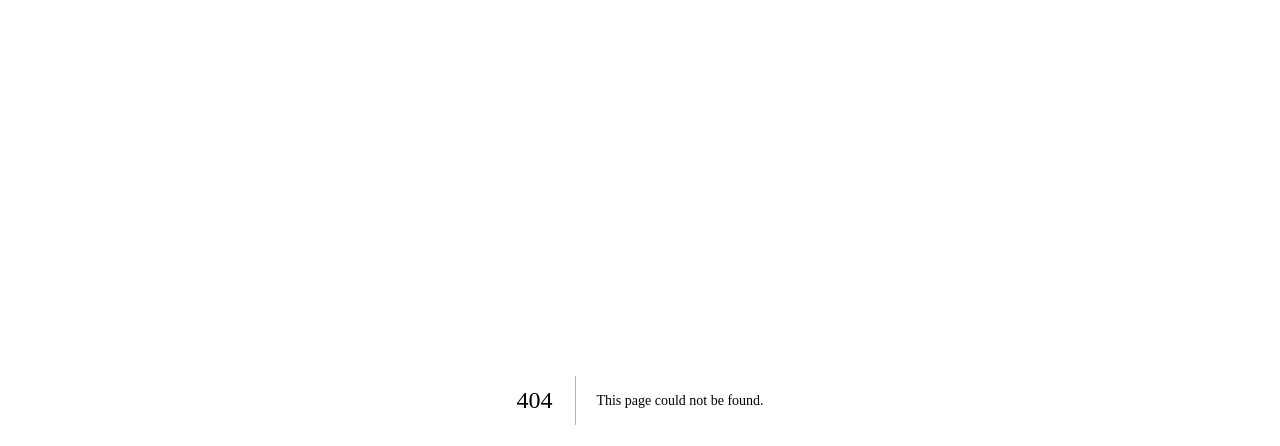
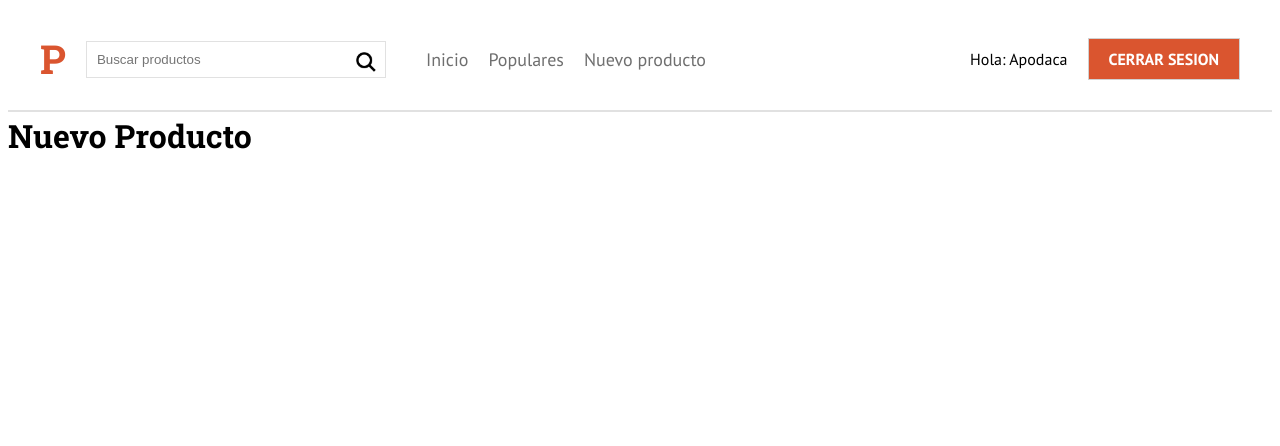
Before and after one commit to eduardo99ja/Product-Hunter-cln, a Next.js app: page /nuevo-producto in a window 1280 px wide. Before the commit this address had no page. Shown: the top 446 px of the page. Built offline with nearby package versions, Linux system fonts and the light colour scheme.

Commit message:
creando paginas de la navegacion y corrigiendo botones para routing

```diff
--- a/components/layout/Header.jsx
+++ b/components/layout/Header.jsx
@@ -24,11 +24,15 @@ const Header = () => {
             </>
           ) : (
             <>
-              <Link href='/'>
-                <Boton text='Login' bg='true' />
+              <Link href='/login'>
+                <a>
+                  <Boton text='Login' bg='true' />
+                </a>
               </Link>
-              <Link href='/'>
-                <Boton text='Crear Cuenta' />
+              <Link href='/crear-cuenta'>
+                <a>
+                  <Boton text='Crear Cuenta'>as</Boton>
+                </a>
               </Link>
             </>
           )}
--- a/components/layout/Navegacion.jsx
+++ b/components/layout/Navegacion.jsx
@@ -4,8 +4,8 @@ const Navegacion = () => {
   return (
     <nav className='header__nav'>
       <Link href='/'>Inicio</Link>
-      <Link href='/'>Populares</Link>
-      <Link href='/'>Nuevo producto</Link>
+      <Link href='/populares'>Populares</Link>
+      <Link href='/nuevo-producto'>Nuevo producto</Link>
     </nav>
   )
 }
--- a/components/ui/Boton.jsx
+++ b/components/ui/Boton.jsx
@@ -4,9 +4,9 @@ const Boton = ({ text, bg }) => {
     color: bg ? 'white' : '#000',
   }
   return (
-    <a className='boton' style={style}>
+    <div className='boton' style={style}>
       {text}
-    </a>
+    </div>
   )
 }
 
--- /dev/null
+++ b/pages/nuevo-producto.jsx
@@ -0,0 +1,11 @@
+import Layout from '../components/layout/Layout'
+
+export default function NuevoProducto() {
+  return (
+    <div>
+      <Layout>
+        <h1>Nuevo Producto</h1>
+      </Layout>
+    </div>
+  )
+}
--- a/pages/nosotros.jsx
+++ b/pages/populares.jsx
@@ -1,11 +1,10 @@
-import Head from 'next/head'
 import Layout from '../components/layout/Layout'
 
-export default function Nosotros() {
+export default function Populares() {
   return (
     <div>
       <Layout>
-        <h1>Nosotros</h1>
+        <h1>Populares</h1>
       </Layout>
     </div>
   )
```
Also changed, not shown: pages/buscar.jsx (added, +11 -0 lines), pages/crear-cuenta.jsx (added, +11 -0 lines), pages/login.jsx (added, +11 -0 lines).
